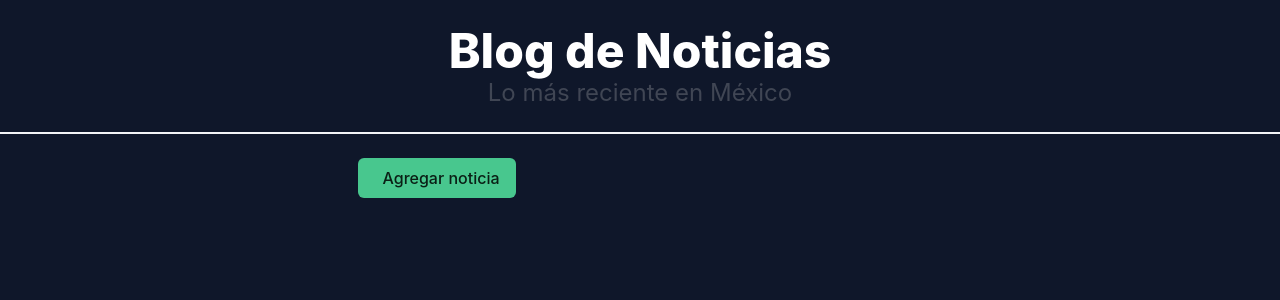
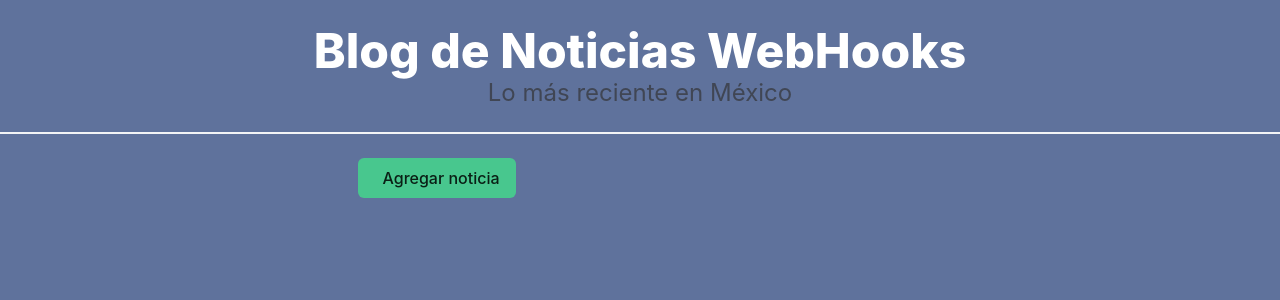
Before and after one commit to theleo666/EX_U1_22590415, a Flask app: page / in a window 1280 px wide. Shown: the top 300 px of the page. Run offline with Flask 3, Linux system fonts and the light colour scheme.

Commit message:
Cambio titulo webhooks3

```diff
--- a/templates/base.html
+++ b/templates/base.html
@@ -1,5 +1,5 @@
 <!DOCTYPE html>
-<html class="theme-light" style="background-color: #0F172A;">
+<html class="theme-light" style="background-color: #5f729c;">
   <head>
     <meta charset="utf-8">
     <meta name="viewport" content="width=device-width, initial-scale=1">
@@ -9,7 +9,7 @@
   <body >
     <header>
         <br>
-        <h1 class="title has-text-centered has-text-white is-1">Blog de Noticias</h1>
+        <h1 class="title has-text-centered has-text-white is-1">Blog de Noticias WebHooks</h1>
         <h2 class="subtitle has-text-centered is-4">Lo más reciente en México</h2>
         <hr>
     </header>
```
